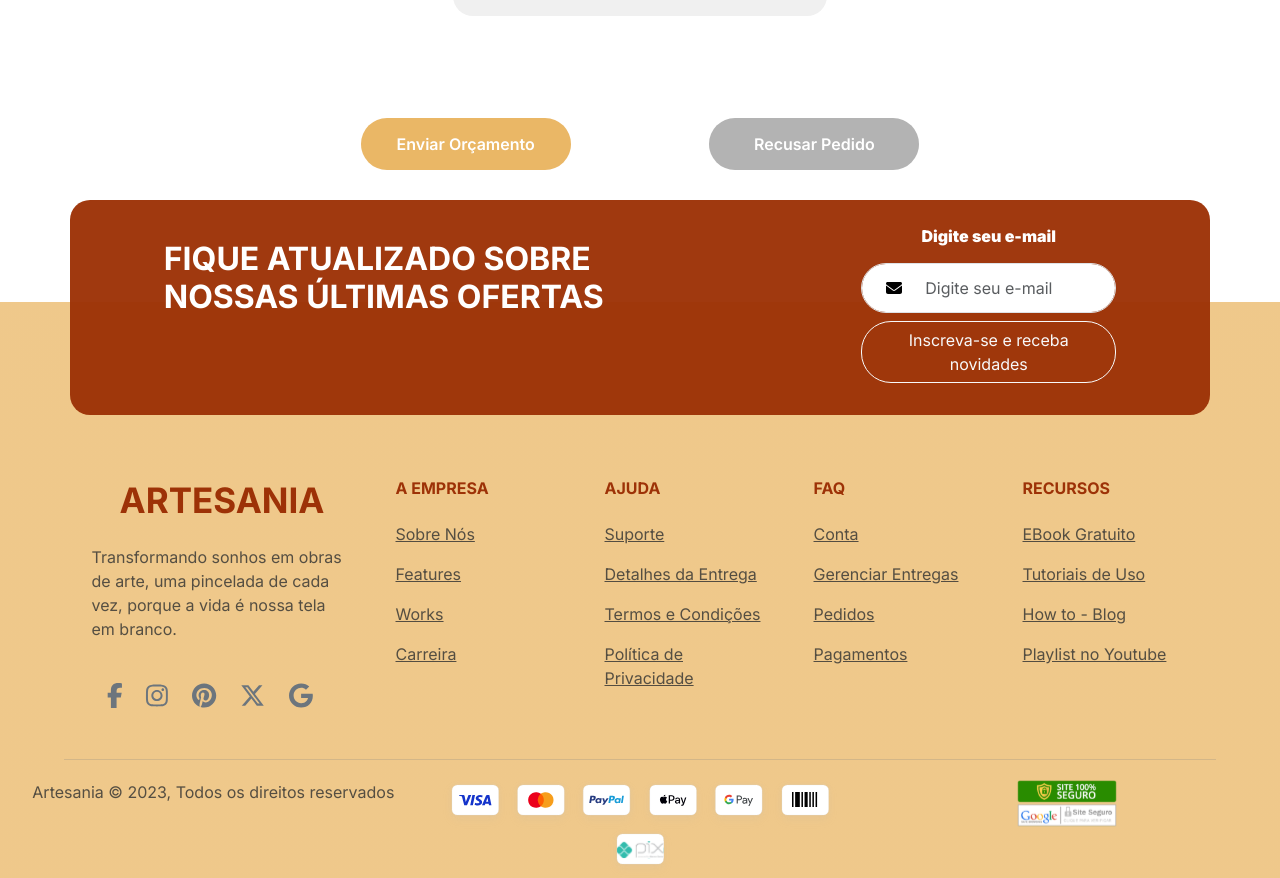
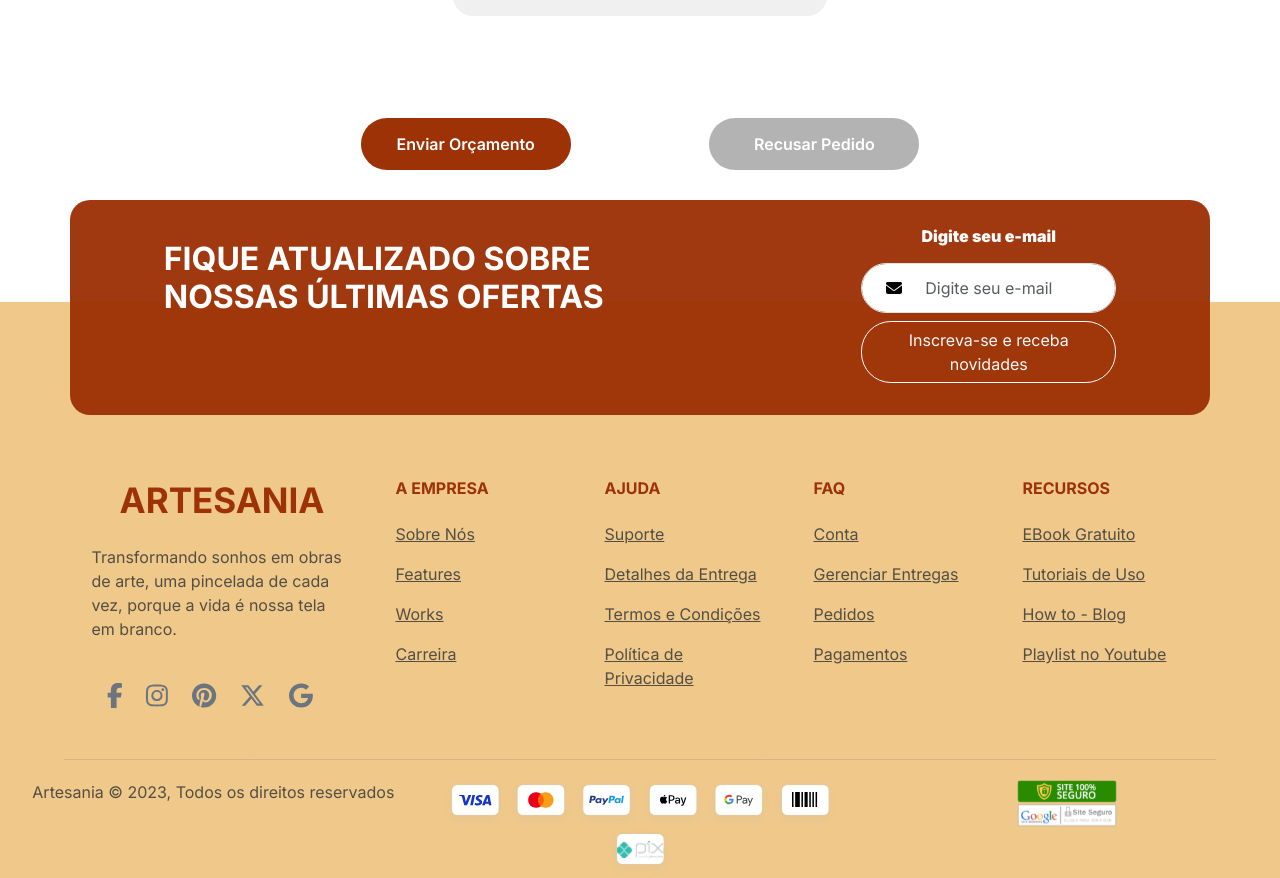
Before and after one commit to ivpinheiro/artesania, a Vue app: page /dashboard/encomenda in a window 1280 px wide. Shown: the part 1121-1999 px from the top of the page. Built offline with nearby package versions, Linux system fonts and the light colour scheme.

Commit message:
change collor button in orderAgreement

```diff
--- a/src/components/dashboard/OrderAgreementComponent.vue
+++ b/src/components/dashboard/OrderAgreementComponent.vue
@@ -207,7 +207,7 @@ th {
   width: 25%;
 }
 .buttonPrimary{
-  background-color: #EAB766;
+  background-color: #9D3207;
     margin-top: 20px;
     border: 0px;
     border-radius: 62px;
```
